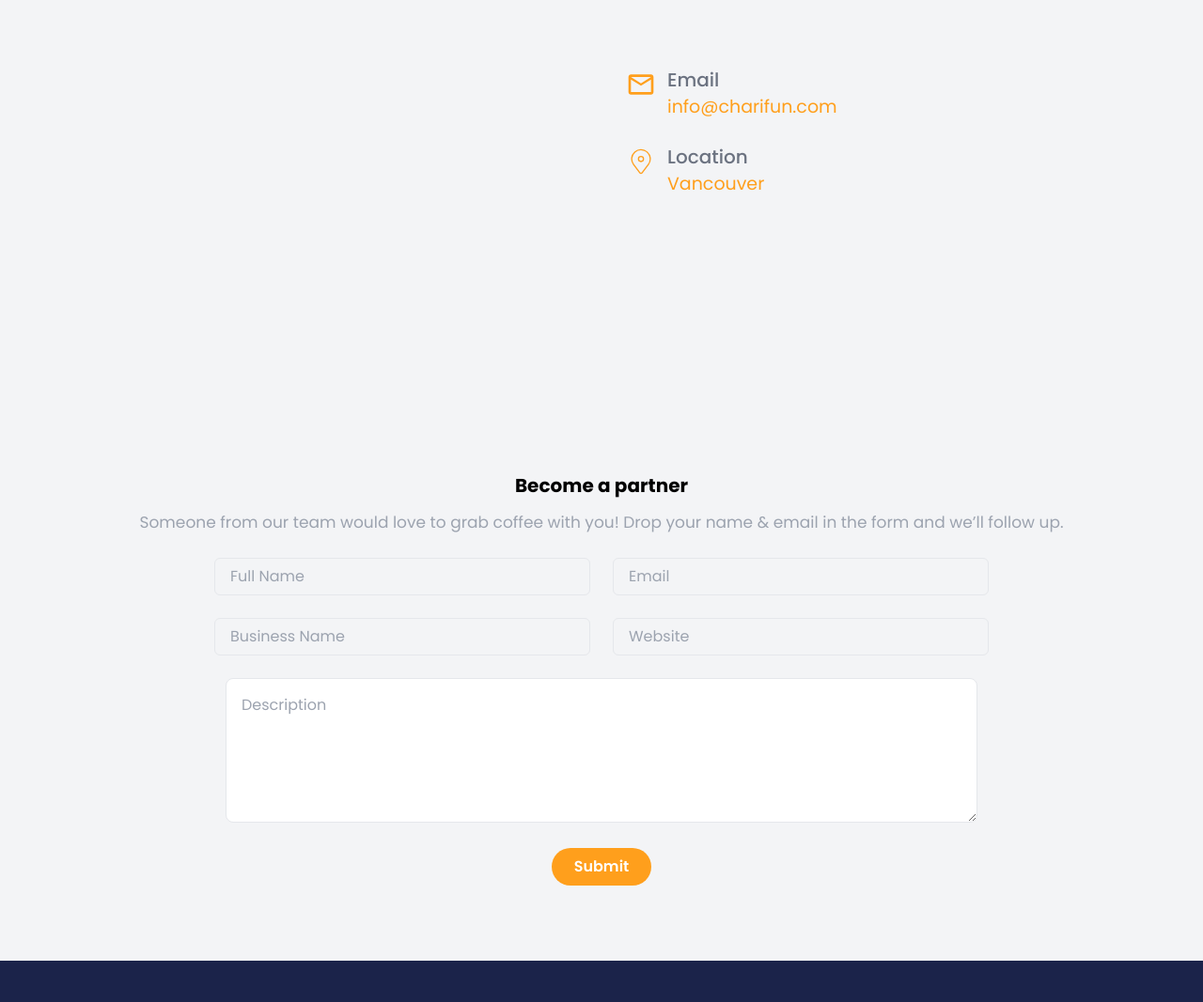
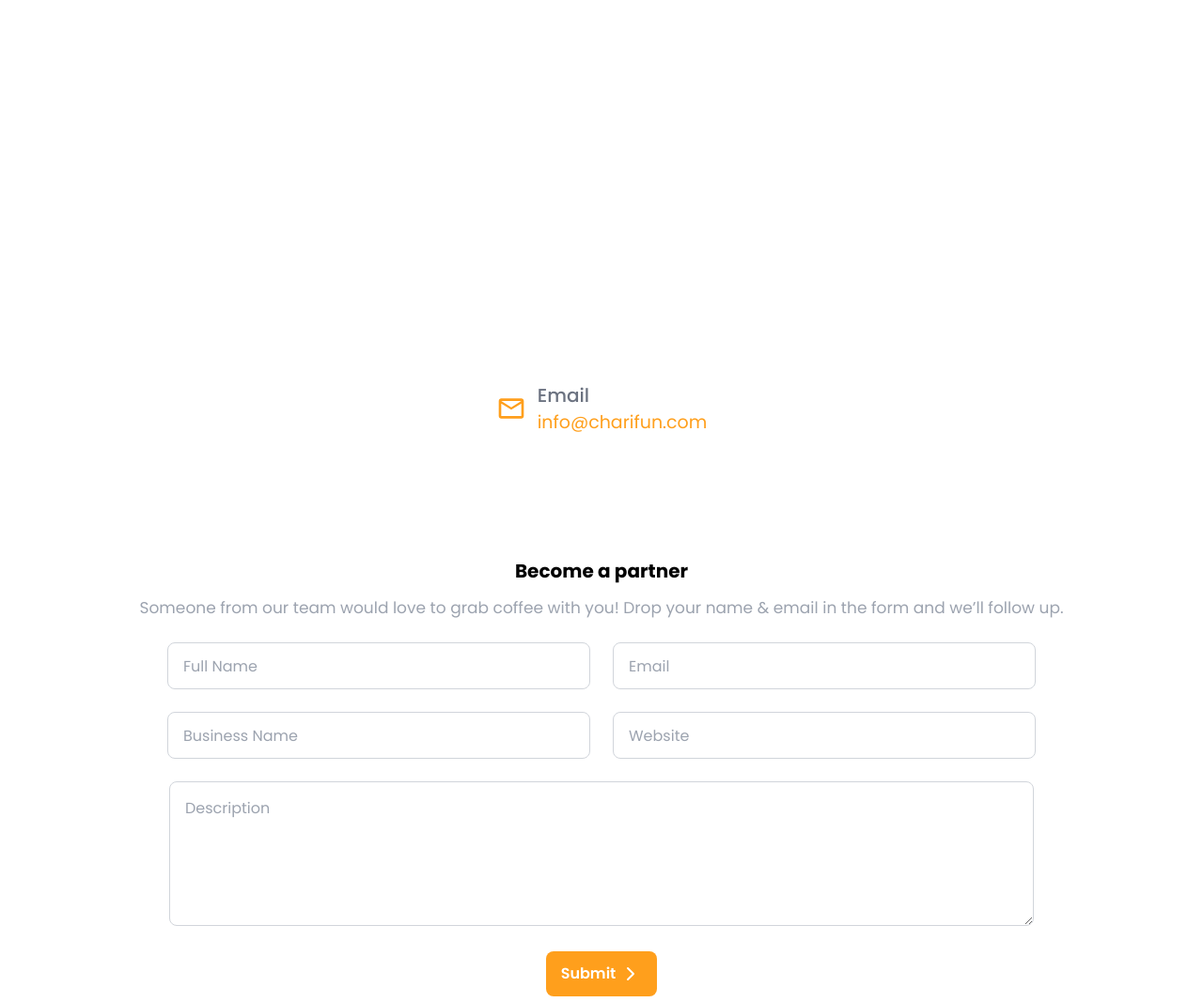
Before and after one commit to Moyo-Made/chariifunn, a Next.js app: page /contact-us in a window 1280 px wide. Shown: the part 403-1470 px from the top of the page at 94% size. Built offline with nearby package versions, Linux system fonts and the light colour scheme.

Commit message:
Updates components

```diff
--- a/components/BecomePartner.tsx
+++ b/components/BecomePartner.tsx
@@ -1,8 +1,9 @@
+import { ChevronRight } from "lucide-react";
 import React from "react";
 
 const BecomePartner = () => {
 	return (
-		<div className="bg-gray-100 pt-10 md:pt-12 pb-20 flex flex-col justify-center items-center">
+		<div className="bg-white pt-10 md:pt-12 pb-20 flex flex-col justify-center items-center">
 			<h2 className="text-[17px] md:text-[20px] text-black font-bold">
 				Become a partner
 			</h2>
@@ -11,29 +12,29 @@ const BecomePartner = () => {
 				& email in the form and we’ll follow up.
 			</p>
 
-			<form className="flex gap-4 md:gap-6 pt-6">
+			<form className="flex flex-col md:flex-row gap-4 md:gap-6 pt-6">
 				<input
 					type="text"
 					placeholder="Full Name"
-					className="w-[180px] md:w-[400px] h-[40px] border border-gray-200 rounded-md px-4 bg-transparent focus:outline-gray-300"
+					className="w-[400px] md:w-[450px] h-[50px] border border-gray-300 rounded-lg px-4 bg-transparent focus:outline-gray-400"
 				/>
 				<input
 					type="email"
 					placeholder="Email"
-					className="w-[180px] md:w-[400px] h-[40px] border border-gray-200 rounded-md px-4 bg-transparent focus:outline-gray-300"
+					className="w-[400px] md:w-[450px] h-[50px] border border-gray-300 rounded-lg px-4 bg-transparent focus:outline-gray-400"
 				/>
 			</form>
 
-			<form className="flex gap-4 md:gap-6 pt-6">
+			<form className="flex flex-col md:flex-row gap-4 md:gap-6 pt-6">
 				<input
 					type="text"
 					placeholder="Business Name"
-					className="w-[180px] md:w-[400px] h-[40px] border border-gray-200 rounded-md px-4 bg-transparent focus:outline-gray-300"
+					className="w-[400px] md:w-[450px] h-[50px] border border-gray-300 rounded-lg px-4 bg-transparent focus:outline-gray-400"
 				/>
 				<input
 					type="text"
 					placeholder="Website"
-					className="w-[180px] md:w-[400px] h-[40px] border border-gray-200 rounded-md px-4 bg-transparent focus:outline-gray-300"
+					className="w-[400px] md:w-[450px] h-[50px] border border-gray-300 rounded-lg px-4 bg-transparent focus:outline-gray-400"
 				/>
 			</form>
 
@@ -43,13 +44,14 @@ const BecomePartner = () => {
 					placeholder="Description"
 					rows={5}
 					cols={99}
-					className="w-full max-w-[350px] md:max-w-[500px] lg:max-w-[800px] p-4 rounded-lg border border-gray-200 resize-y focus:outline-gray-300"
+					className="w-[400px] md:w-[920px] p-4 rounded-lg bg-transparent border border-gray-300 resize-y focus:outline-gray-400"
 				/>
 			</div>
 
-			<button className="bg-[#ff9f1c] px-6 py-2 mt-5 text-white font-semibold rounded-full hover:bg-[#ffa527] transition duration-300">
-				Submit
-			</button>
+			<div className="flex gap-1 bg-[#ff9f1c] px-4 py-3 mt-5 rounded-lg hover:bg-[#ffa527] transition duration-300">
+				<button className="text-white font-semibold ">Submit</button>
+				<ChevronRight className="h-6 w-6 text-[#fff]" />
+			</div>
 		</div>
 	);
 };
--- a/components/ContactUs.tsx
+++ b/components/ContactUs.tsx
@@ -8,7 +8,7 @@ import { CiLocationOn } from "react-icons/ci";
 
 const ContactUs = () => {
   return (
-    <div className="bg-gray-100 px-4 pt-10 md:pt-20 pb-20">
+    <div className="bg-white px-4 pt-10 md:pt-20 pb-20">
       <div className="flex flex-col items-center max-w-6xl mx-auto">
         <h2 className="text-[20px] md:text-[27px] text-black font-bold">
           Contact us
@@ -17,7 +17,7 @@ const ContactUs = () => {
           We would love to hear from you!
         </p>
 
-        <div className="flex flex-col md:flex-row items-center w-full justify-center">
+        <div className="flex flex-col items-center w-full justify-center">
           {/* Image/Animation Container */}
           <div className="w-full max-w-[300px] h-[300px] md:max-w-[500px] md:h-[500px]">
             <DotLottieReact
@@ -29,8 +29,8 @@ const ContactUs = () => {
 
           {/* Contact Information */}
           <div className="flex flex-col gap-6 mt-8 w-full max-w-md">
-            <div className="flex items-start gap-3">
-              <MdOutlineMailOutline className="h-8 w-8 text-[#ff9f1c] mt-1" />
+            <div className="flex justify-center items-center gap-3">
+              <MdOutlineMailOutline className="h-8 w-8 text-[#ff9f1c]" />
               <div className="flex flex-col">
                 <h3 className="text-[18px] md:text-[20px] text-gray-500 font-medium">
                   Email
@@ -44,17 +44,6 @@ const ContactUs = () => {
               </div>
             </div>
 
-            <div className="flex items-start gap-3">
-              <CiLocationOn className="h-8 w-8 text-[#ff9f1c] mt-1" />
-              <div className="flex flex-col">
-                <h3 className="text-[18px] md:text-[20px] text-gray-500 font-medium">
-                  Location
-                </h3>
-                <p className="text-[#ff9f1c] text-[17px] md:text-[19px]">
-                  Vancouver
-                </p>
-              </div>
-            </div>
           </div>
         </div>
       </div>
--- a/components/FAQ.tsx
+++ b/components/FAQ.tsx
@@ -10,7 +10,7 @@ import Link from "next/link";
 const FAQ = () => {
 	return (
 		<div className="mx-auto pb-20 pt-5 md:pt-10">
-			<div className="flex justify-between items-center mx-44">
+			<div className="flex justify-between items-center mx-8 md:mx-28 lg:mx-44">
 				<h2 className="text-center text-[20px] sm:text-[20px] md:text-[28px] font-bold text-black">
 					FAQ
 				</h2>
@@ -29,7 +29,7 @@ const FAQ = () => {
 					value="item-1"
 					className="mt-8 bg-[#f7f7f7] px-6 py-2 border-none rounded-xl"
 				>
-					<AccordionTrigger className="font-light text-[16px] hover:no-underline hover:text-[#ff9f1c] transform duration-200">
+					<AccordionTrigger className="font-light text-sm md:text-[16px] hover:no-underline hover:text-[#ff9f1c] transform duration-200">
 						What is LoveTrain ?
 					</AccordionTrigger>
 					<AccordionContent className="text-sm">
@@ -43,7 +43,7 @@ const FAQ = () => {
 					value="item-2"
 					className="bg-[#f7f7f7] px-6 py-2 border-none rounded-xl mt-3"
 				>
-					<AccordionTrigger className="font-light text-[16px] hover:no-underline hover:text-[#ff9f1c] transform duration-200">
+					<AccordionTrigger className="font-light text-sm md:text-[16px] hover:no-underline hover:text-[#ff9f1c] transform duration-200">
 						How does LoveTrain work?
 					</AccordionTrigger>
 					<AccordionContent className="text-sm">
@@ -58,7 +58,7 @@ const FAQ = () => {
 					value="item-3"
 					className="bg-[#f7f7f7] px-6 py-2 border-none rounded-xl mt-3"
 				>
-					<AccordionTrigger className="font-light text-[16px] hover:no-underline hover:text-[#ff9f1c] transform duration-200">
+					<AccordionTrigger className="font-light text-sm md:text-[16px] hover:no-underline hover:text-[#ff9f1c] transform duration-200">
 						Are there any rules for participating in LoveTrain?
 					</AccordionTrigger>
 					<AccordionContent className="text-sm">
@@ -76,7 +76,7 @@ const FAQ = () => {
 					value="item-4"
 					className="bg-[#f7f7f7] px-6 py-2 border-none rounded-xl mt-3"
 				>
-					<AccordionTrigger className="font-light text-[16px] hover:no-underline hover:text-[#ff9f1c] transform duration-200">
+					<AccordionTrigger className="font-light text-sm md:text-[16px] hover:no-underline hover:text-[#ff9f1c] transform duration-200">
 						Are there any deadlines or time limits?
 					</AccordionTrigger>
 					<AccordionContent className="text-sm">
--- a/components/Footer.tsx
+++ b/components/Footer.tsx
@@ -7,14 +7,14 @@ import Image from "next/image";
 
 const Footer = () => {
 	return (
-		<footer className="bg-[#1B234A] text-white py-5 md:py-8">
+		<footer className="bg-[#1B234A] text-white py-5 md:py-6">
 			<div className="w-full max-w-6xl mx-auto px-4 md:px-6">
 				{/* Logo Section */}
 				<div className="flex justify-center md:justify-start mb-6 md:mb-9">
 					<Image
 						src="/images/footer-logo.png"
 						alt="ChariFun Logo"
-						className="w-36 md:w-48 h-auto"
+						className="w-48 md:w-64 h-auto"
 						width={144}
 						height={48}
 					/>
@@ -44,7 +44,7 @@ const Footer = () => {
 							</li>
 							<li>
 								<Link
-									href="/campaings"
+									href="/all-campaigns"
 									className="hover:text-white transition-colors duration-200"
 								>
 									All campaigns
@@ -83,7 +83,7 @@ const Footer = () => {
 							</li>
 							<li>
 								<Link
-									href="/"
+									href="/faq"
 									className="hover:text-white transition-colors duration-200"
 								>
 									FAQ
--- a/components/Fundraising.tsx
+++ b/components/Fundraising.tsx
@@ -16,7 +16,7 @@ const FundraisingCard = () => {
           <p className="text-white/80 mt-1">Check out our campaigns</p>
         </div>
         <div className="flex-shrink-0">
-          <Link href="" className="flex items-center text-white pr-4 md:pr-8 lg:pr-16">
+          <Link href="/all-campaigns" className="flex items-center text-white pr-1 md:pr-8 lg:pr-16">
             <span>Show all</span>
             <ChevronRight className="ml-1 w-5 h-5" />
           </Link>
@@ -79,7 +79,7 @@ const FundraisingCard = () => {
                 height={8}
                 className="w-6 h-6 md:w-8 md:h-8 rounded-full"
               />
-              <span className="text-sm md:text-base">BC Cancer Foundation</span>
+              <Link href="https://charifun.com/train/10" className="text-sm md:text-base">BC Cancer Foundation</Link>
             </div>
             {/* Prize */}
             <div className="flex items-center gap-2">
```
